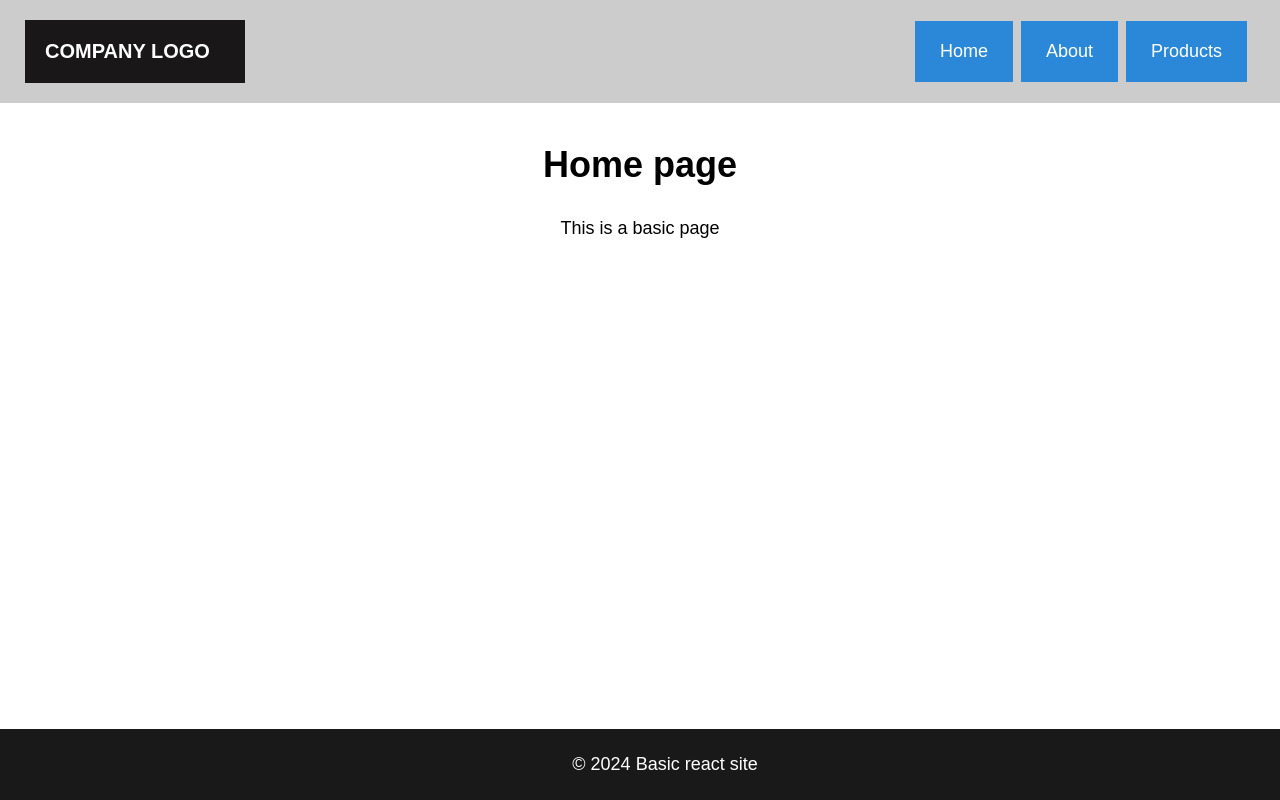
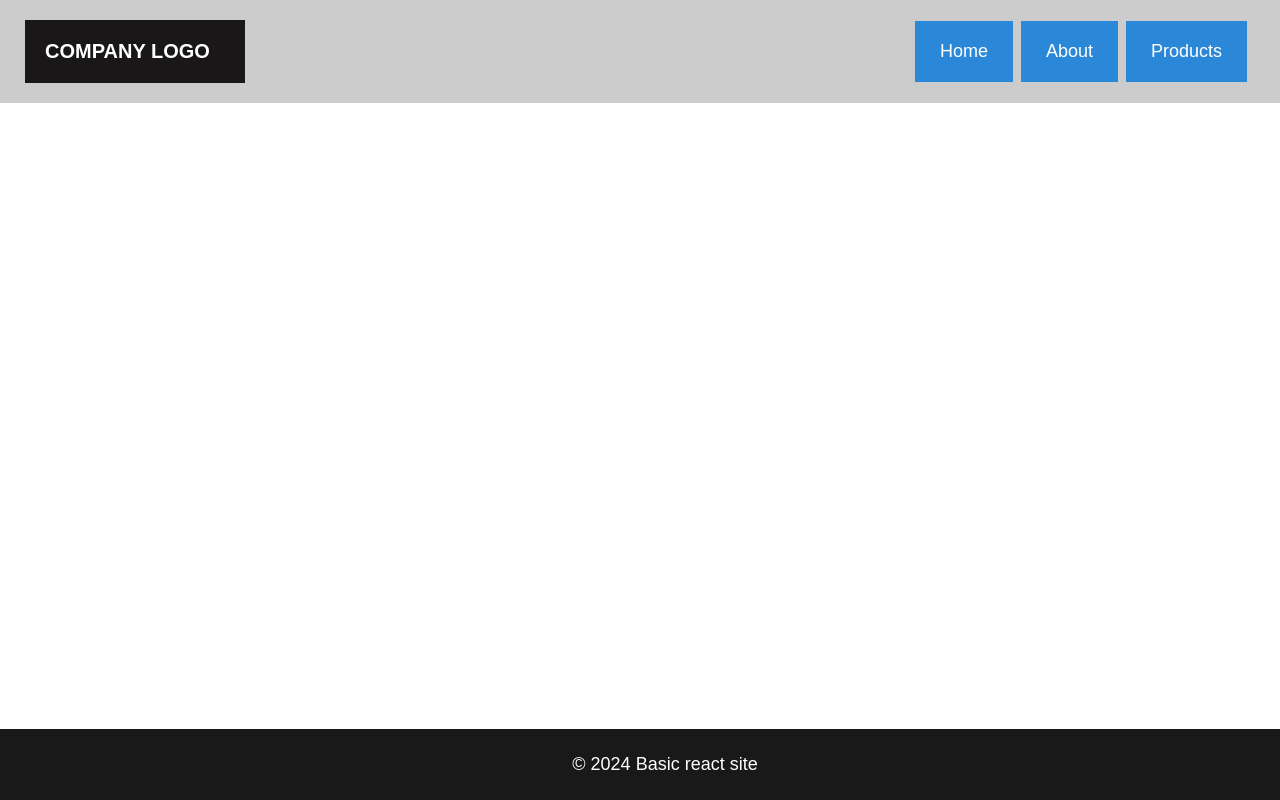
Before and after one commit to shivragshukla/react-vite-sample-app, a React (Vite) app: page / in a window 1280 px wide. Shown: the top 800 px of the page. Built offline with nearby package versions, Linux system fonts and the light colour scheme.

Commit message:
Added: nested route

```diff
--- a/src/components/Layout.jsx
+++ b/src/components/Layout.jsx
@@ -1,4 +1,4 @@
-import Home from '../pages/Home';
+import { Outlet } from 'react-router-dom';
 import Footer from './Footer';
 import Header from './Header';
 import './styles.css'
@@ -8,7 +8,7 @@ function Layout() {
         <div className="container">
             <Header />
             <main className="content">
-                <Home></Home>
+                <Outlet />
             </main>
             <Footer />
         </div>
--- a/src/pages/Home.jsx
+++ b/src/pages/Home.jsx
@@ -1,7 +1,7 @@
 function Home() {
     return (
         <>
-            <h1 className='title'>Home page</h1>
+            <h1 className='title'>Home</h1>
             <p>This is a basic page</p>
         </>
     )
```
